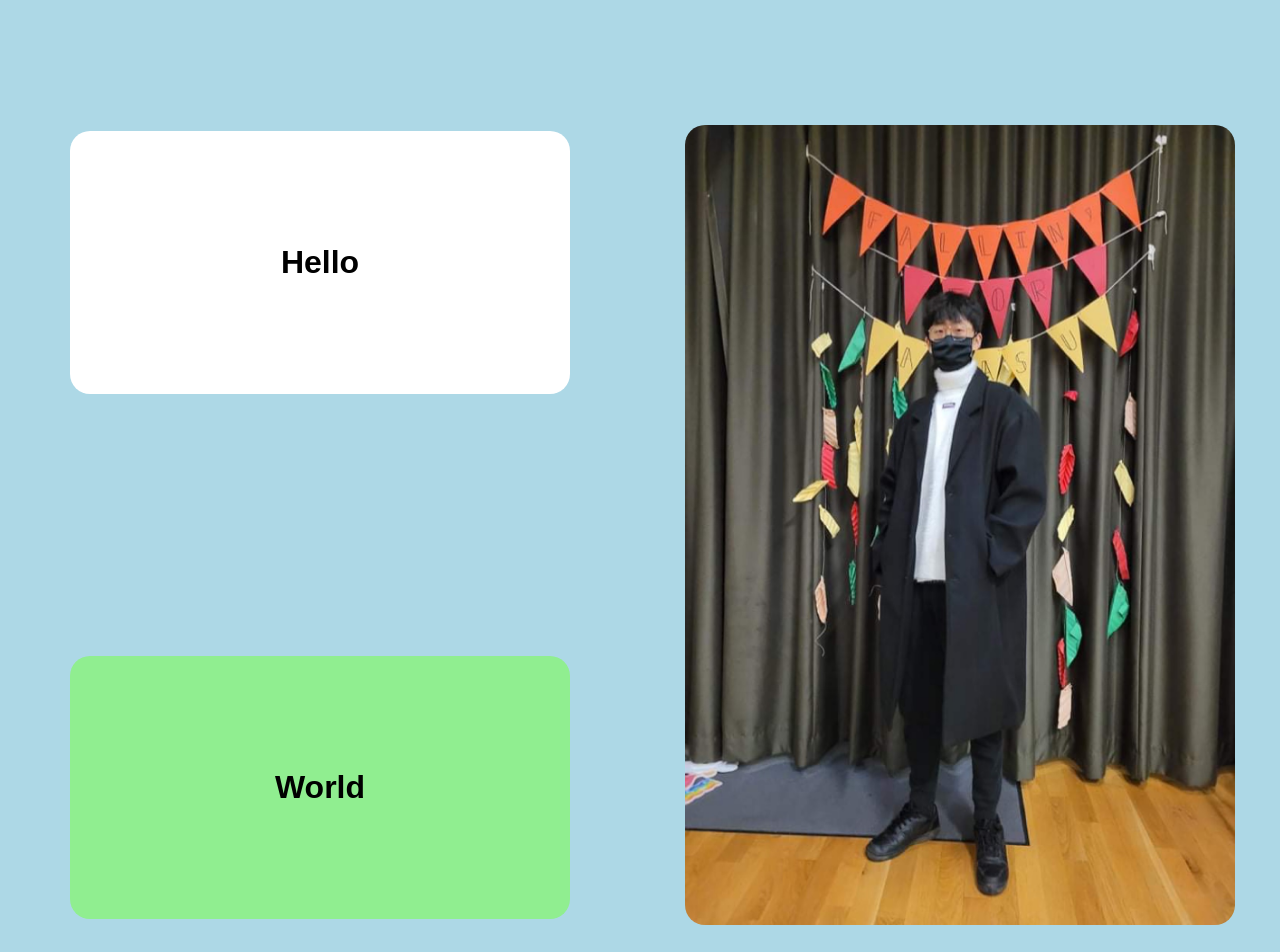
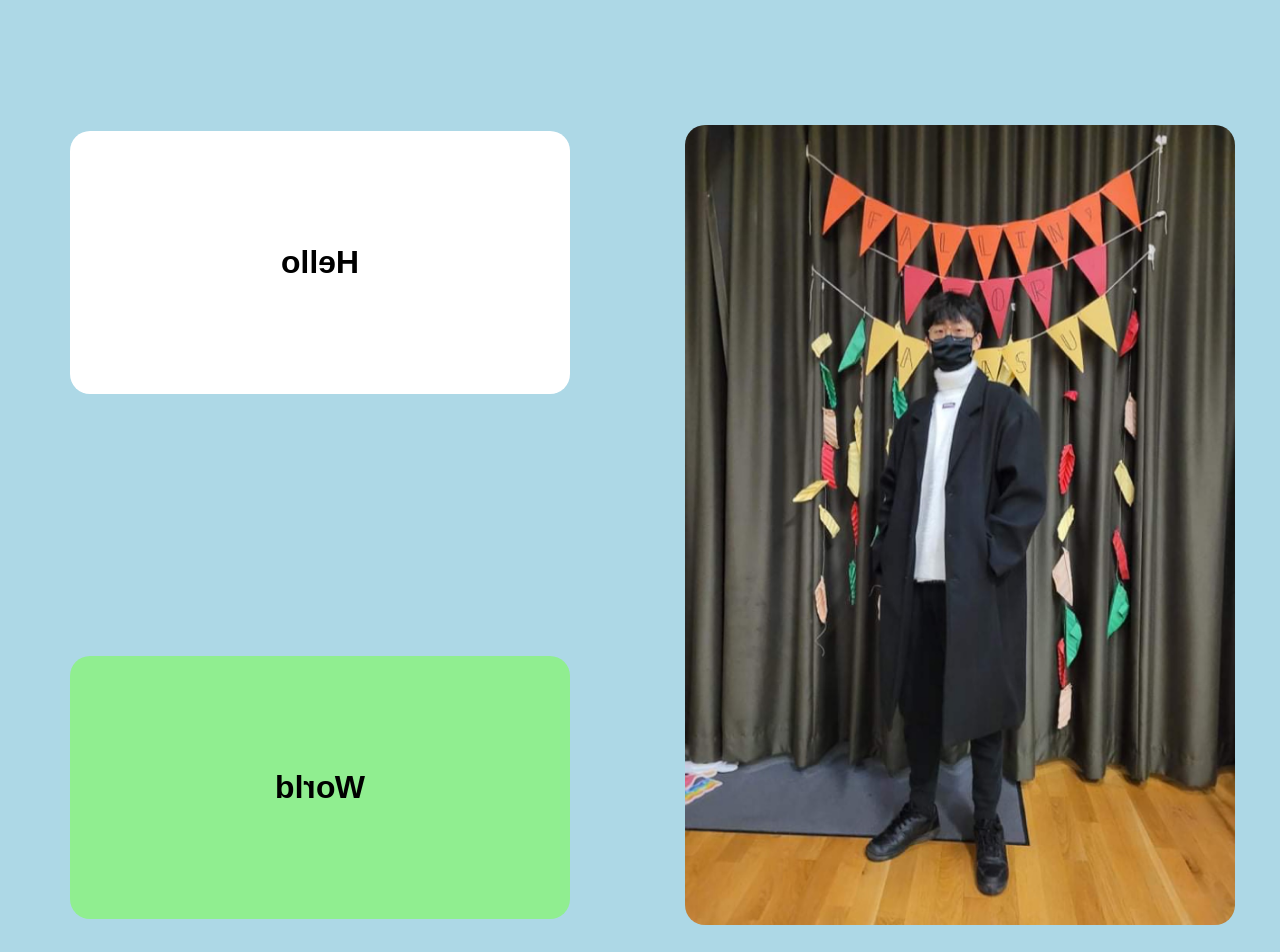
Before and after one commit to JonahMoua/ReactPort, a React (Create React App) app: page / in a window 1280 px wide. Shown: the part 80-1032 px from the top of the page. Built offline with nearby package versions, Linux system fonts and the light colour scheme.

Commit message:
added flip animation

```diff
--- a/src/components/HeroSection/HeroSectionElements.js
+++ b/src/components/HeroSection/HeroSectionElements.js
@@ -34,11 +34,16 @@ justify-content: center;
 align-items: center;
 width: 100%;
 height: auto;
+
 `
 export const Img = styled.img`
 width: 550px;
 height: 800px;
 border-radius: 20px;
+
+&:hover {
+    transform: scale(1.1);
+}
 `
 
 export const TextRow1 = styled.div`
@@ -49,6 +54,14 @@ width: 500px;
 display: flex;
 justify-content: center;
 align-items: center;
+
+transform: ${(isFlipped1) => (isFlipped1 ? 'rotateY(180deg)' : 'rotateY(0)')};
+transition: transform 0.6s;
+cursor: pointer;
+
+&:hover {
+    transform: scale(1.1);
+}
 `
 
 export const TextRow2 = styled.div`
@@ -58,6 +71,14 @@ height: 50%;
 display: flex;
 justify-content: center;
 align-items: center;
+
+transform: ${(isFlipped2) => (isFlipped2 ? 'rotateY(180deg)' : 'rotateY(0)')};
+transition: transform 0.6s;
+cursor: pointer;
+
+&:hover {
+    transform: scale(1.1);
+}
 `
 export const Text = styled.h1`
 
--- a/src/components/HeroSection/index.js
+++ b/src/components/HeroSection/index.js
@@ -1,4 +1,4 @@
-import React from 'react'
+import React, {useState} from 'react';
 import picImg from '../../images/pic.JPG'
 import { HeroContainer,
 HeroLeftColumn,
@@ -13,17 +13,32 @@ Text
 } from './HeroSectionElements'
 
 const HeroSection = () => {
+
+
+  const [isFlipped1, setIsFlipped1] = useState(false);
+  const [isFlipped2, setIsFlipped2] = useState(false);
+
+  const toggleFlip1 = () => {
+    setIsFlipped1(!isFlipped1);
+  };
+
+  const toggleFlip2 = () => {
+    setIsFlipped2(!isFlipped2);
+  };
+
+
+
   return (
     <>
     <HeroContainer id='home'>
           <HeroLeftColumn>
 
-                <TextRow1>
+                <TextRow1 isFlipped={isFlipped1} onClick={toggleFlip1}>
                       <Text>
                         Hello
                       </Text>
                 </TextRow1>
-                <TextRow2>
+                <TextRow2 isFlipped={isFlipped2} onClick={toggleFlip2}>
                       <Text>
                         World
                       </Text>
```
